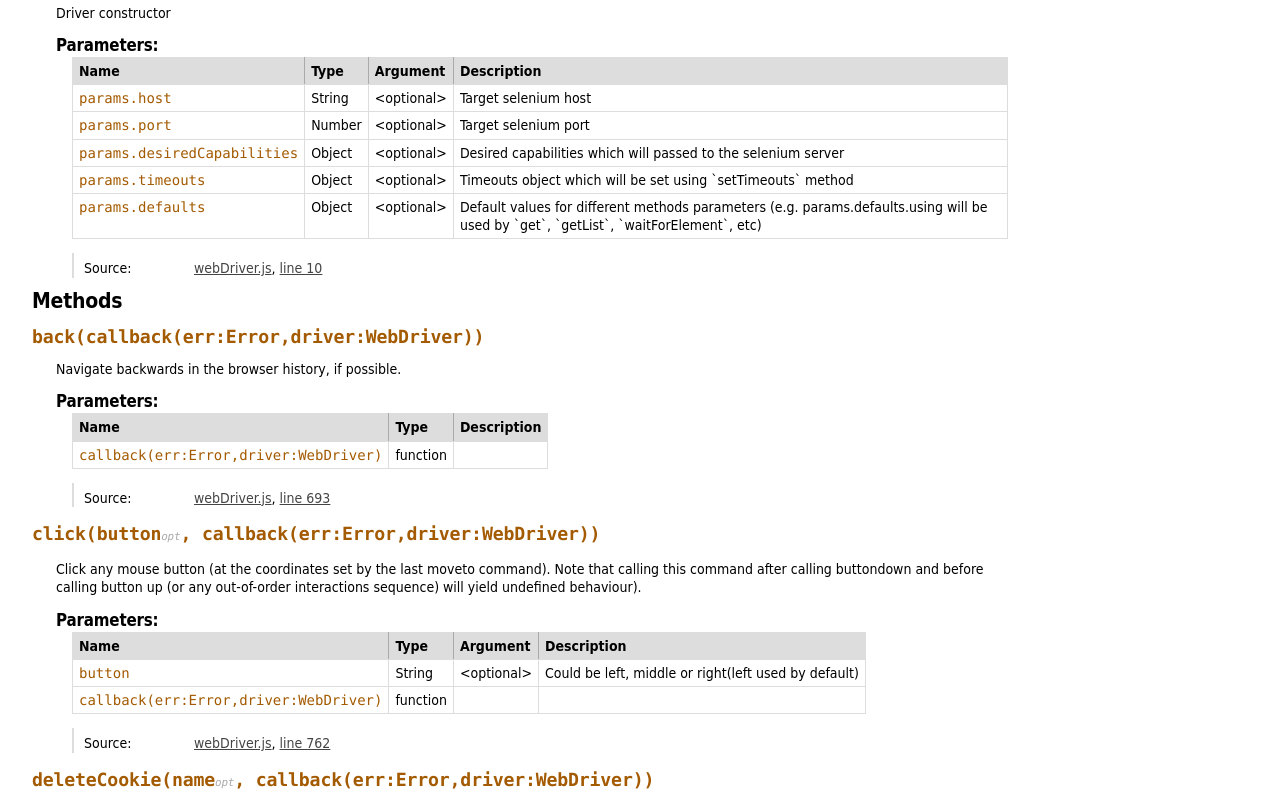
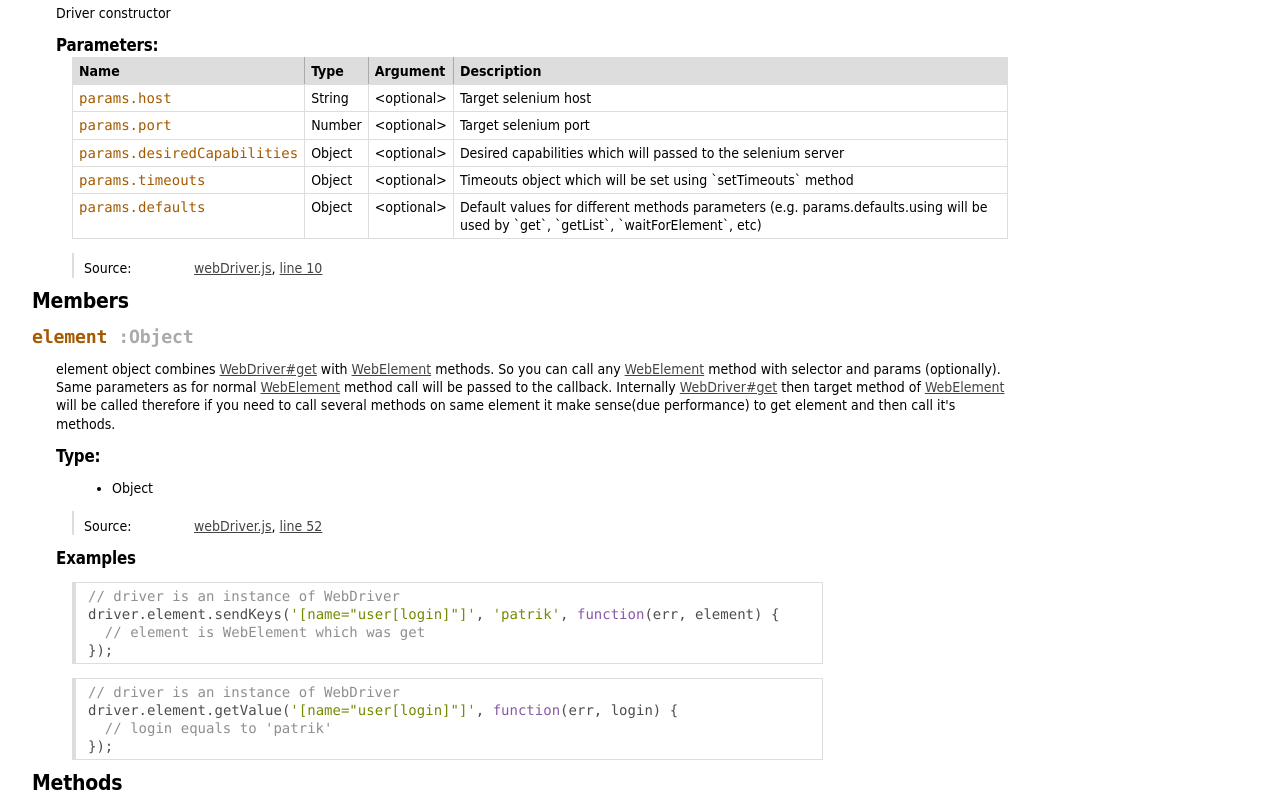
Before and after one commit to 2do2go/nwd, a website: page docs/built/WebDriver.html in a window 1280 px wide. Shown: the part 139-942 px from the top of the page. Drawn offline with Linux system fonts and the light colour scheme.

Commit message:
regenerate docs

```diff
--- a/docs/built/WebDriver.html
+++ b/docs/built/WebDriver.html
@@ -315,6 +315,94 @@ parameters (e.g. params.defaults.using will be used by `get`, `getList`,
 
 
 
+        <h3 class="subsection-title">Members</h3>
+
+        <dl>
+
+<dt>
+    <h4 class="name" id="element"><span class="type-signature"></span>element<span class="type-signature"> :Object</span></h4>
+
+
+</dt>
+<dd>
+
+    <div class="description">
+        element object combines <a href="WebDriver.html#get">WebDriver#get</a> with <a href="WebElement.html">WebElement</a>
+methods. So you can call any <a href="WebElement.html">WebElement</a> method
+with selector and params (optionally). Same parameters as for normal
+<a href="WebElement.html">WebElement</a> method call will be passed to the callback.
+Internally <a href="WebDriver.html#get">WebDriver#get</a> then target method of <a href="WebElement.html">WebElement</a>
+will be called therefore if you need to call several methods on same
+element it make sense(due performance) to get element and then call it's
+methods.
+    </div>
+
+
+
+        <h5>Type:</h5>
+        <ul>
+            <li>
+
+<span class="param-type">Object</span>
+
+
+            </li>
+        </ul>
+
+
+
+<dl class="details">
+
+
+
+
+
+
+
+
+
+
+
+
+
+
+
+
+
+
+
+    <dt class="tag-source">Source:</dt>
+    <dd class="tag-source"><ul class="dummy"><li>
+        <a href="webDriver.js.html">webDriver.js</a>, <a href="webDriver.js.html#line52">line 52</a>
+    </li></ul></dd>
+
+
+
+
+
+
+
+</dl>
+
+
+
+        <h5>Examples</h5>
+
+    <pre class="prettyprint"><code>// driver is an instance of WebDriver
+driver.element.sendKeys('[name="user[login]"]', 'patrik', function(err, element) {
+  // element is WebElement which was get
+});</code></pre>
+
+    <pre class="prettyprint"><code>// driver is an instance of WebDriver
+driver.element.getValue('[name="user[login]"]', function(err, login) {
+  // login equals to 'patrik'
+});</code></pre>
+
+
+</dd>
+
+        </dl>
+
 
 
         <h3 class="subsection-title">Methods</h3>
@@ -411,7 +499,7 @@ parameters (e.g. params.defaults.using will be used by `get`, `getList`,
 
     <dt class="tag-source">Source:</dt>
     <dd class="tag-source"><ul class="dummy"><li>
-        <a href="webDriver.js.html">webDriver.js</a>, <a href="webDriver.js.html#line693">line 693</a>
+        <a href="webDriver.js.html">webDriver.js</a>, <a href="webDriver.js.html#line745">line 745</a>
     </li></ul></dd>
 
 
@@ -574,7 +662,7 @@ behaviour).
 
     <dt class="tag-source">Source:</dt>
     <dd class="tag-source"><ul class="dummy"><li>
-        <a href="webDriver.js.html">webDriver.js</a>, <a href="webDriver.js.html#line762">line 762</a>
+        <a href="webDriver.js.html">webDriver.js</a>, <a href="webDriver.js.html#line814">line 814</a>
     </li></ul></dd>
 
 
@@ -734,7 +822,7 @@ behaviour).
 
     <dt class="tag-source">Source:</dt>
     <dd class="tag-source"><ul class="dummy"><li>
-        <a href="webDriver.js.html">webDriver.js</a>, <a href="webDriver.js.html#line650">line 650</a>
+        <a href="webDriver.js.html">webDriver.js</a>, <a href="webDriver.js.html#line702">line 702</a>
     </li></ul></dd>
 
 
@@ -851,7 +939,7 @@ behaviour).
 
     <dt class="tag-source">Source:</dt>
     <dd class="tag-source"><ul class="dummy"><li>
-        <a href="webDriver.js.html">webDriver.js</a>, <a href="webDriver.js.html#line158">line 158</a>
+        <a href="webDriver.js.html">webDriver.js</a>, <a href="webDriver.js.html#line210">line 210</a>
     </li></ul></dd>
 
 
@@ -1038,7 +1126,7 @@ the currently selected frame.
 
     <dt class="tag-source">Source:</dt>
     <dd class="tag-source"><ul class="dummy"><li>
-        <a href="webDriver.js.html">webDriver.js</a>, <a href="webDriver.js.html#line438">line 438</a>
+        <a href="webDriver.js.html">webDriver.js</a>, <a href="webDriver.js.html#line490">line 490</a>
     </li></ul></dd>
 
 
@@ -1155,7 +1243,7 @@ the currently selected frame.
 
     <dt class="tag-source">Source:</dt>
     <dd class="tag-source"><ul class="dummy"><li>
-        <a href="webDriver.js.html">webDriver.js</a>, <a href="webDriver.js.html#line701">line 701</a>
+        <a href="webDriver.js.html">webDriver.js</a>, <a href="webDriver.js.html#line753">line 753</a>
     </li></ul></dd>
 
 
@@ -1476,7 +1564,7 @@ strategy e.g. '[{closest: 'span'}, {next: 'div'}]'</td>
 
     <dt class="tag-source">Source:</dt>
     <dd class="tag-source"><ul class="dummy"><li>
-        <a href="webDriver.js.html">webDriver.js</a>, <a href="webDriver.js.html#line296">line 296</a>
+        <a href="webDriver.js.html">webDriver.js</a>, <a href="webDriver.js.html#line348">line 348</a>
     </li></ul></dd>
 
 
@@ -1669,7 +1757,7 @@ Empty array will be returned if no such elements on the page.
 
     <dt class="tag-source">Source:</dt>
     <dd class="tag-source"><ul class="dummy"><li>
-        <a href="webDriver.js.html">webDriver.js</a>, <a href="webDriver.js.html#line314">line 314</a>
+        <a href="webDriver.js.html">webDriver.js</a>, <a href="webDriver.js.html#line366">line 366</a>
     </li></ul></dd>
 
 
@@ -1786,7 +1874,7 @@ Empty array will be returned if no such elements on the page.
 
     <dt class="tag-source">Source:</dt>
     <dd class="tag-source"><ul class="dummy"><li>
-        <a href="webDriver.js.html">webDriver.js</a>, <a href="webDriver.js.html#line426">line 426</a>
+        <a href="webDriver.js.html">webDriver.js</a>, <a href="webDriver.js.html#line478">line 478</a>
     </li></ul></dd>
 
 
@@ -1925,7 +2013,7 @@ Empty array will be returned if no such elements on the page.
 
     <dt class="tag-source">Source:</dt>
     <dd class="tag-source"><ul class="dummy"><li>
-        <a href="webDriver.js.html">webDriver.js</a>, <a href="webDriver.js.html#line183">line 183</a>
+        <a href="webDriver.js.html">webDriver.js</a>, <a href="webDriver.js.html#line235">line 235</a>
     </li></ul></dd>
 
 
@@ -2042,7 +2130,7 @@ Empty array will be returned if no such elements on the page.
 
     <dt class="tag-source">Source:</dt>
     <dd class="tag-source"><ul class="dummy"><li>
-        <a href="webDriver.js.html">webDriver.js</a>, <a href="webDriver.js.html#line175">line 175</a>
+        <a href="webDriver.js.html">webDriver.js</a>, <a href="webDriver.js.html#line227">line 227</a>
     </li></ul></dd>
 
 
@@ -2159,7 +2247,7 @@ Empty array will be returned if no such elements on the page.
 
     <dt class="tag-source">Source:</dt>
     <dd class="tag-source"><ul class="dummy"><li>
-        <a href="webDriver.js.html">webDriver.js</a>, <a href="webDriver.js.html#line129">line 129</a>
+        <a href="webDriver.js.html">webDriver.js</a>, <a href="webDriver.js.html#line181">line 181</a>
     </li></ul></dd>
 
 
@@ -2299,7 +2387,7 @@ Empty array will be returned if no such elements on the page.
 
     <dt class="tag-source">Source:</dt>
     <dd class="tag-source"><ul class="dummy"><li>
-        <a href="webDriver.js.html">webDriver.js</a>, <a href="webDriver.js.html#line666">line 666</a>
+        <a href="webDriver.js.html">webDriver.js</a>, <a href="webDriver.js.html#line718">line 718</a>
     </li></ul></dd>
 
 
@@ -2416,7 +2504,7 @@ Empty array will be returned if no such elements on the page.
 
     <dt class="tag-source">Source:</dt>
     <dd class="tag-source"><ul class="dummy"><li>
-        <a href="webDriver.js.html">webDriver.js</a>, <a href="webDriver.js.html#line682">line 682</a>
+        <a href="webDriver.js.html">webDriver.js</a>, <a href="webDriver.js.html#line734">line 734</a>
     </li></ul></dd>
 
 
@@ -2579,7 +2667,7 @@ call to buttondown) will yield undefined behaviour.
 
     <dt class="tag-source">Source:</dt>
     <dd class="tag-source"><ul class="dummy"><li>
-        <a href="webDriver.js.html">webDriver.js</a>, <a href="webDriver.js.html#line727">line 727</a>
+        <a href="webDriver.js.html">webDriver.js</a>, <a href="webDriver.js.html#line779">line 779</a>
     </li></ul></dd>
 
 
@@ -2741,7 +2829,7 @@ click and buttondown about implications of out-of-order commands.
 
     <dt class="tag-source">Source:</dt>
     <dd class="tag-source"><ul class="dummy"><li>
-        <a href="webDriver.js.html">webDriver.js</a>, <a href="webDriver.js.html#line744">line 744</a>
+        <a href="webDriver.js.html">webDriver.js</a>, <a href="webDriver.js.html#line796">line 796</a>
     </li></ul></dd>
 
 
@@ -2858,7 +2946,7 @@ click and buttondown about implications of out-of-order commands.
 
     <dt class="tag-source">Source:</dt>
     <dd class="tag-source"><ul class="dummy"><li>
-        <a href="webDriver.js.html">webDriver.js</a>, <a href="webDriver.js.html#line709">line 709</a>
+        <a href="webDriver.js.html">webDriver.js</a>, <a href="webDriver.js.html#line761">line 761</a>
     </li></ul></dd>
 
 
@@ -2998,7 +3086,7 @@ click and buttondown about implications of out-of-order commands.
 
     <dt class="tag-source">Source:</dt>
     <dd class="tag-source"><ul class="dummy"><li>
-        <a href="webDriver.js.html">webDriver.js</a>, <a href="webDriver.js.html#line777">line 777</a>
+        <a href="webDriver.js.html">webDriver.js</a>, <a href="webDriver.js.html#line829">line 829</a>
     </li></ul></dd>
 
 
@@ -3161,7 +3249,7 @@ click and buttondown about implications of out-of-order commands.
 
     <dt class="tag-source">Source:</dt>
     <dd class="tag-source"><ul class="dummy"><li>
-        <a href="webDriver.js.html">webDriver.js</a>, <a href="webDriver.js.html#line385">line 385</a>
+        <a href="webDriver.js.html">webDriver.js</a>, <a href="webDriver.js.html#line437">line 437</a>
     </li></ul></dd>
 
 
@@ -3301,7 +3389,7 @@ click and buttondown about implications of out-of-order commands.
 
     <dt class="tag-source">Source:</dt>
     <dd class="tag-source"><ul class="dummy"><li>
-        <a href="webDriver.js.html">webDriver.js</a>, <a href="webDriver.js.html#line408">line 408</a>
+        <a href="webDriver.js.html">webDriver.js</a>, <a href="webDriver.js.html#line460">line 460</a>
     </li></ul></dd>
 
 
@@ -3441,7 +3529,7 @@ click and buttondown about implications of out-of-order commands.
 
     <dt class="tag-source">Source:</dt>
     <dd class="tag-source"><ul class="dummy"><li>
-        <a href="webDriver.js.html">webDriver.js</a>, <a href="webDriver.js.html#line167">line 167</a>
+        <a href="webDriver.js.html">webDriver.js</a>, <a href="webDriver.js.html#line219">line 219</a>
     </li></ul></dd>
 
 
@@ -3514,7 +3602,7 @@ Note: co version of the driver has similar method - `yieldUntil`.
 
     <dt class="tag-source">Source:</dt>
     <dd class="tag-source"><ul class="dummy"><li>
-        <a href="webDriver.js.html">webDriver.js</a>, <a href="webDriver.js.html#line605">line 605</a>
+        <a href="webDriver.js.html">webDriver.js</a>, <a href="webDriver.js.html#line657">line 657</a>
     </li></ul></dd>
 
 
@@ -3631,7 +3719,7 @@ Note: co version of the driver has similar method - `yieldUntil`.
 
     <dt class="tag-source">Source:</dt>
     <dd class="tag-source"><ul class="dummy"><li>
-        <a href="webDriver.js.html">webDriver.js</a>, <a href="webDriver.js.html#line550">line 550</a>
+        <a href="webDriver.js.html">webDriver.js</a>, <a href="webDriver.js.html#line602">line 602</a>
     </li></ul></dd>
 
 
@@ -3823,7 +3911,7 @@ Note: co version of the driver has similar method - `yieldUntil`.
 
     <dt class="tag-source">Source:</dt>
     <dd class="tag-source"><ul class="dummy"><li>
-        <a href="webDriver.js.html">webDriver.js</a>, <a href="webDriver.js.html#line458">line 458</a>
+        <a href="webDriver.js.html">webDriver.js</a>, <a href="webDriver.js.html#line510">line 510</a>
     </li></ul></dd>
 
 
@@ -3941,7 +4029,7 @@ Note: co version of the driver has similar method - `yieldUntil`.
 
     <dt class="tag-source">Source:</dt>
     <dd class="tag-source"><ul class="dummy"><li>
-        <a href="webDriver.js.html">webDriver.js</a>, <a href="webDriver.js.html#line492">line 492</a>
+        <a href="webDriver.js.html">webDriver.js</a>, <a href="webDriver.js.html#line544">line 544</a>
     </li></ul></dd>
 
 
@@ -4085,7 +4173,7 @@ Query string is not involved in url comparation.
 
     <dt class="tag-source">Source:</dt>
     <dd class="tag-source"><ul class="dummy"><li>
-        <a href="webDriver.js.html">webDriver.js</a>, <a href="webDriver.js.html#line542">line 542</a>
+        <a href="webDriver.js.html">webDriver.js</a>, <a href="webDriver.js.html#line594">line 594</a>
     </li></ul></dd>
 
 
@@ -4255,7 +4343,7 @@ Query string is not involved in url comparation.
 
     <dt class="tag-source">Source:</dt>
     <dd class="tag-source"><ul class="dummy"><li>
-        <a href="webDriver.js.html">webDriver.js</a>, <a href="webDriver.js.html#line510">line 510</a>
+        <a href="webDriver.js.html">webDriver.js</a>, <a href="webDriver.js.html#line562">line 562</a>
     </li></ul></dd>
 
 
@@ -4302,7 +4390,7 @@ Query string is not involved in url comparation.
 <br clear="both">
 
 <footer>
-    Documentation generated by <a href="https://github.com/jsdoc3/jsdoc">JSDoc 3.2.2</a> on Wed Jul 23 2014 18:29:30 GMT+0400 (MSK)
+    Documentation generated by <a href="https://github.com/jsdoc3/jsdoc">JSDoc 3.2.2</a> on Thu Jul 24 2014 10:28:45 GMT+0400 (MSK)
 </footer>
 
 <script> prettyPrint(); </script>
```
Also changed, not shown: docs/built/WebElement.html (+1 -1 lines), docs/built/index.html (+1 -1 lines), docs/built/webDriver.js.html (+60 -8 lines), docs/built/webElement.js.html (+1 -1 lines).
